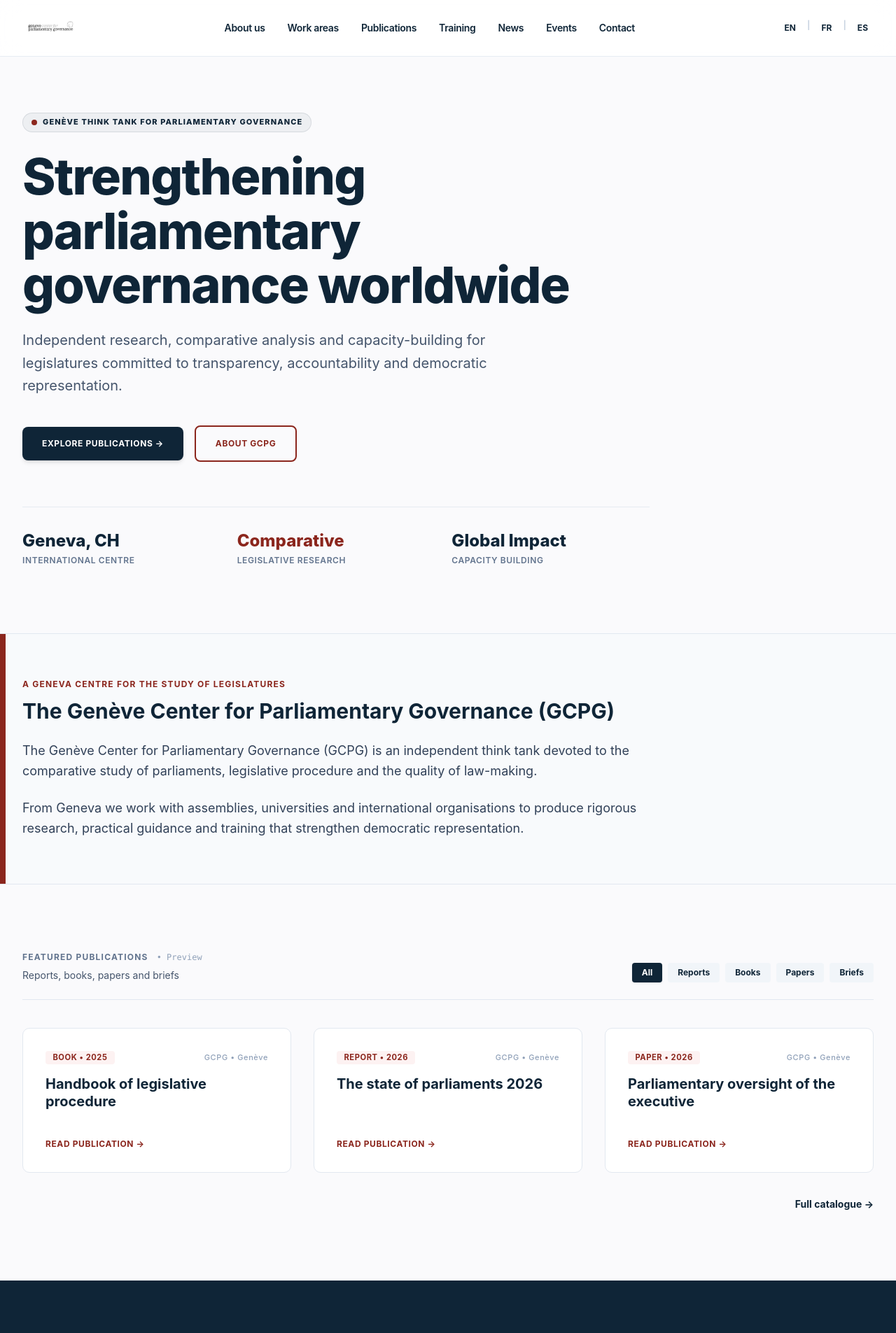
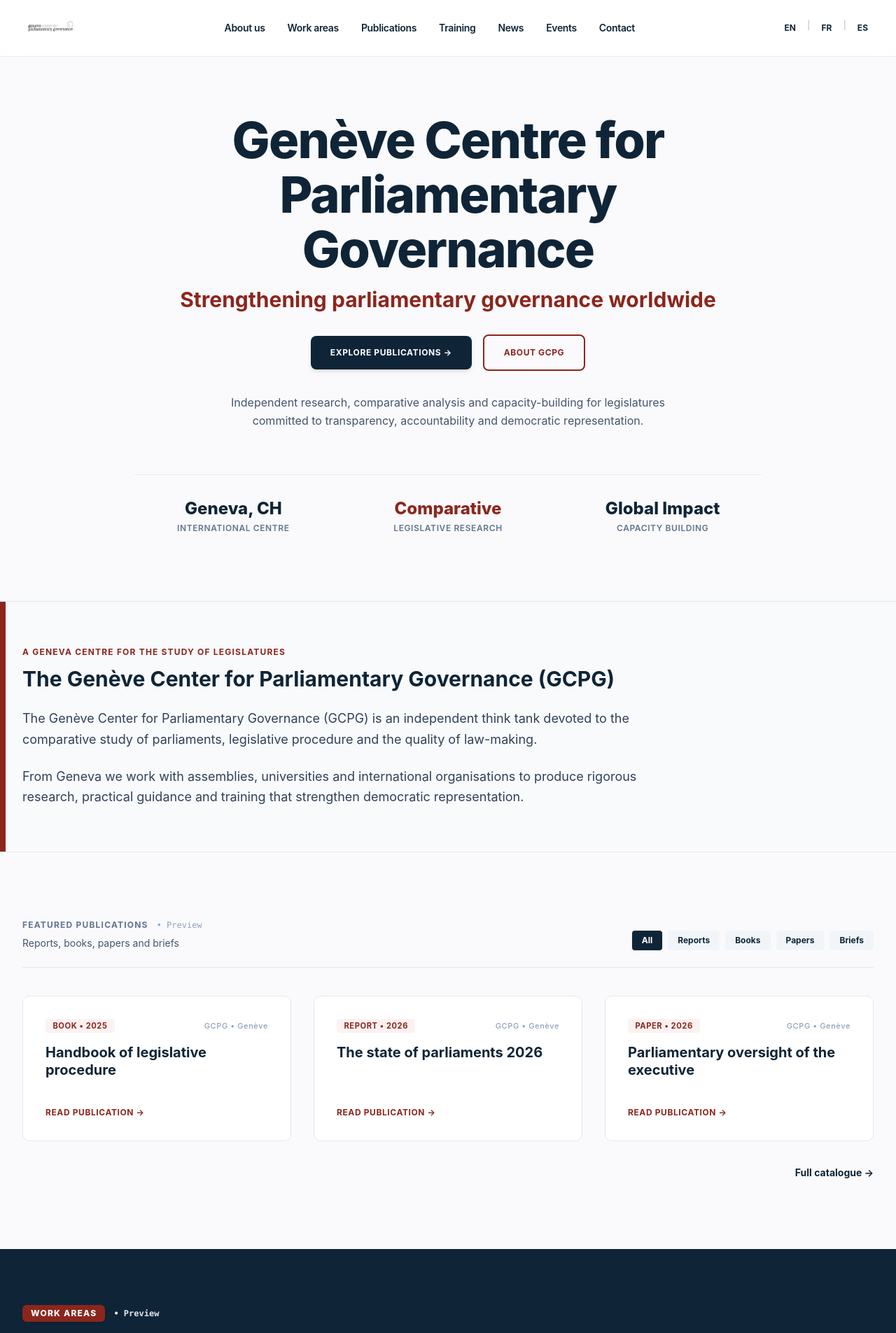
Before and after one commit to Adelasantos12/thintank_Parl, a Next.js app: page /en in a window 1280 px wide. Shown: the top 1905 px of the page at 70% size. Built offline with nearby package versions, Linux system fonts and the light colour scheme.

Commit message:
feat: update hero section typography footer logo and work areas contrast
Co-authored-by: Adelasantos12 <223716343+Adelasantos12@users.noreply.github.com>

```diff
--- a/src/app/[locale]/page.tsx
+++ b/src/app/[locale]/page.tsx
@@ -38,20 +38,14 @@ export default function HomePage() {
     <div className="space-y-24 py-12 sm:py-16">
       {/* 1. HERO SECTION */}
       <section className="max-w-7xl mx-auto px-4 sm:px-6 lg:px-8 pt-4">
-        <div className="max-w-4xl">
-          <div className="inline-flex items-center gap-2 px-3 py-1 rounded-full bg-[#0F2537]/5 border border-[#0F2537]/10 mb-6">
-            <span className="w-2 h-2 rounded-full bg-[#8B261D] animate-pulse"></span>
-            <span className="text-[11px] font-extrabold uppercase tracking-widest text-[#0F2537]">
-              Genève Think Tank for Parliamentary Governance
-            </span>
-          </div>
-          <h1 className="text-4xl sm:text-5xl md:text-6xl lg:text-7xl font-heading font-extrabold tracking-tight text-[#0F2537] mb-6 leading-[1.08]">
+        <div className="max-w-4xl mx-auto text-center">
+          <h1 className="text-4xl sm:text-5xl md:text-6xl lg:text-7xl font-heading font-extrabold tracking-tight text-[#0F2537] mb-4 leading-[1.08]">
+            Genève Centre for Parliamentary Governance
+          </h1>
+          <h2 className="text-xl sm:text-2xl md:text-3xl font-heading font-bold text-[#8B261D] mb-8">
             Strengthening parliamentary governance worldwide
-          </h1>
-          <p className="text-lg sm:text-xl text-slate-600 font-sans font-normal leading-relaxed mb-10 max-w-3xl">
-            Independent research, comparative analysis and capacity-building for legislatures committed to transparency, accountability and democratic representation.
-          </p>
-          <div className="flex flex-wrap items-center gap-4 mb-16">
+          </h2>
+          <div className="flex flex-wrap justify-center items-center gap-4 mb-8">
             <Link
               href="/publications"
               className="px-7 py-4 bg-[#0F2537] text-white text-xs font-bold uppercase tracking-wider rounded-lg shadow-md hover:bg-[#1A3650] hover:shadow-lg transition-all transform hover:-translate-y-0.5"
@@ -65,6 +59,9 @@ export default function HomePage() {
               About GCPG
             </Link>
           </div>
+          <p className="text-sm sm:text-base text-slate-600 font-sans font-normal leading-relaxed max-w-2xl mx-auto mb-16">
+            Independent research, comparative analysis and capacity-building for legislatures committed to transparency, accountability and democratic representation.
+          </p>
 
           {/* Apple-style Key Metrics Bar */}
           <div className="grid grid-cols-1 sm:grid-cols-3 gap-6 pt-8 border-t border-slate-200/80">
@@ -173,11 +170,11 @@ export default function HomePage() {
       <section className="bg-[#0F2537] text-white py-20">
         <div className="max-w-7xl mx-auto px-4 sm:px-6 lg:px-8">
           <div className="max-w-3xl mb-16">
-            <div className="flex items-center gap-3 mb-2">
-              <span className="text-xs font-extrabold uppercase tracking-widest text-[#8B261D] bg-white/10 px-2 py-0.5 rounded">
+            <div className="flex items-center gap-3 mb-3">
+              <span className="text-xs font-extrabold uppercase tracking-widest bg-[#8B261D] text-white px-3 py-1 rounded-md shadow-sm">
                 WORK AREAS
               </span>
-              <span className="text-xs text-slate-400 font-mono">• Preview</span>
+              <span className="text-xs text-slate-200 font-mono font-bold">• Preview</span>
             </div>
             <h2 className="text-3xl sm:text-4xl font-heading font-bold text-white mb-4">
               Four lines, one purpose
--- a/src/components/layout/Footer.tsx
+++ b/src/components/layout/Footer.tsx
@@ -11,20 +11,22 @@ export default function Footer() {
         <div className="grid grid-cols-1 md:grid-cols-4 gap-12 text-[14px]">
           <div className="col-span-1 md:col-span-2">
             <div className="mb-6">
-              <Image
-                src="/images/logo-horizontal.png"
-                alt="GCPG Logo"
-                width={220}
-                height={45}
-                className="brightness-0 invert h-9 w-auto object-contain"
-              />
+              <div className="bg-white px-3.5 py-2.5 rounded-lg inline-block shadow-sm">
+                <Image
+                  src="/images/logo-horizontal.png"
+                  alt="GCPG - Genève Centre for Parliamentary Governance Logo"
+                  width={240}
+                  height={50}
+                  className="h-10 w-auto object-contain"
+                />
+              </div>
             </div>
             <p className="text-slate-300 max-w-sm mb-8 leading-relaxed font-light">
               Genève Center for Parliamentary Governance / Centre de Genève pour la Gouvernance Parlementaire.
               An independent, non-profit think tank based in Geneva, Switzerland.
             </p>
             <div className="max-w-sm">
-              <h4 className="text-[12px] font-bold uppercase tracking-wider text-[#8B261D] bg-white/10 px-2.5 py-1 rounded inline-block mb-3">Subscribe to News &amp; Briefs</h4>
+              <h4 className="text-[12px] font-bold uppercase tracking-wider text-white bg-[#8B261D] px-2.5 py-1 rounded inline-block mb-3 shadow-sm">Subscribe to News &amp; Briefs</h4>
               <p className="text-[13px] text-slate-300 mb-4 font-light">Stay informed about our latest research, comparative studies, and executive training.</p>
               <SubscribeForm />
             </div>
```
Also changed, not shown: 1 other file (tests, documents, lock files or other folders).
